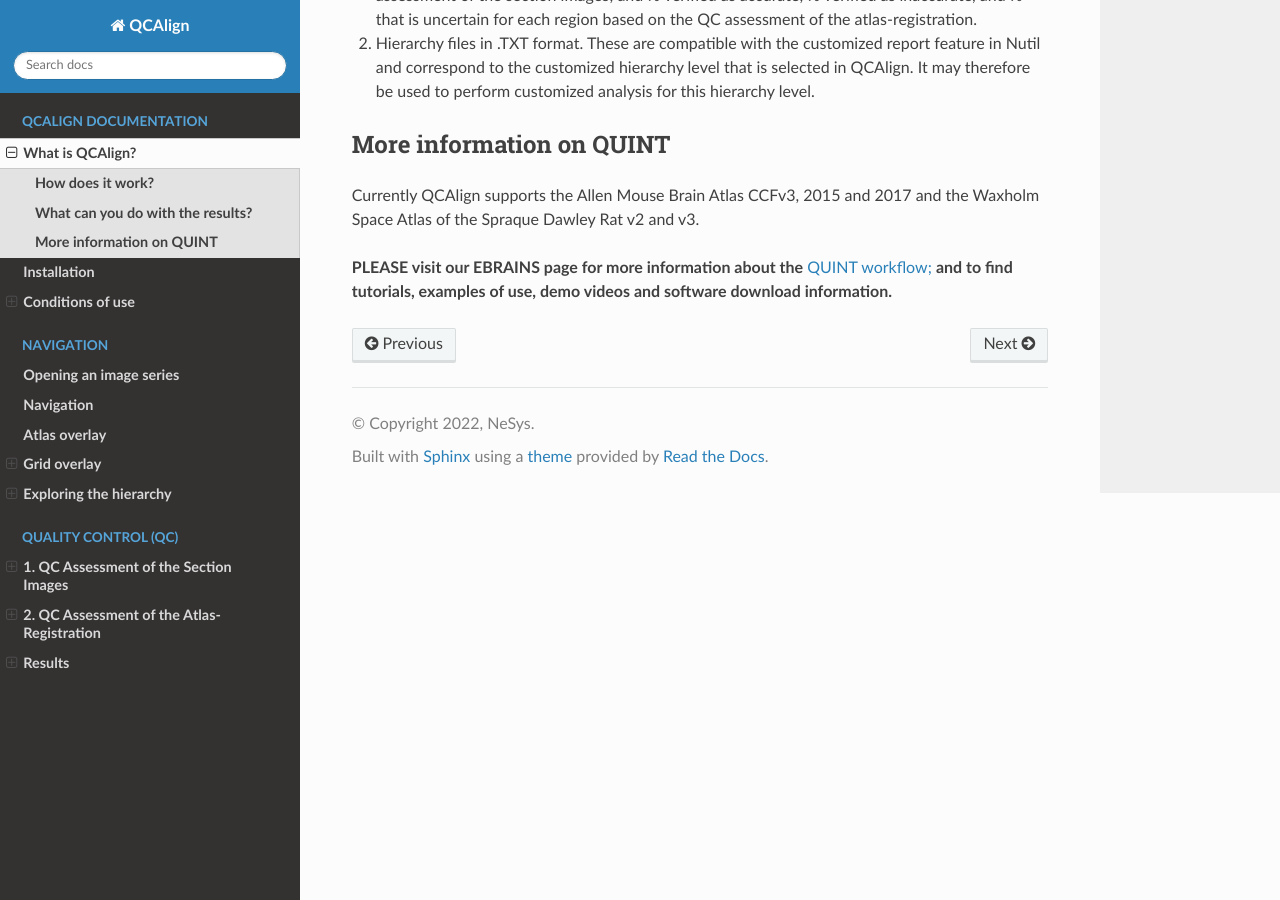
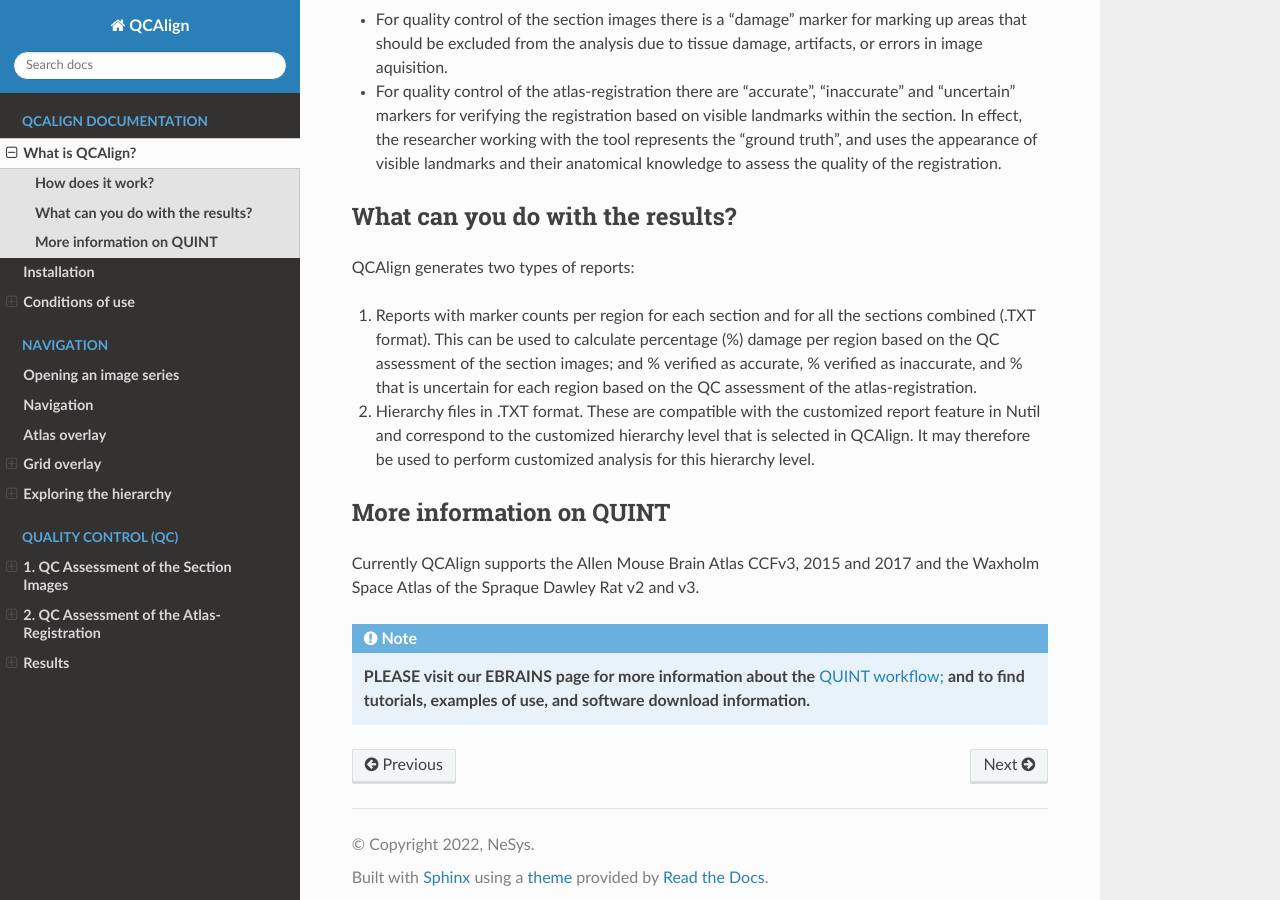
Before and after one commit to Neural-Systems-at-UIO/QCAlign, a Sphinx documentation site: the page built from docs/introduction.rst, in a window 1280 px wide and 900 px high, scrolled down 1176 px. Built offline with Sphinx 7.4.7 and the Read the Docs theme 2.0.0, drawn with Linux system fonts in a browser that asks for light colours.

Commit message:
Update introduction.rst

```diff
--- a/docs/introduction.rst
+++ b/docs/introduction.rst
@@ -2,6 +2,13 @@
 ====================
 
 The QuickNII - ilastik - Nutil (QUINT) workflow enables quantification of labelled features in section images from rodent brains based on extraction of the features by segmentation (with ilastik), and registration of the section images to a reference atlas (with QuickNII and VisuAlign).
+
+**QUINT tutorial**
+
+.. raw:: html
+
+   <iframe width="560" height="315" src="https://www.youtube.com/embed/n-gQigcGMJ0" title="YouTube video player" frameborder="0" allow="accelerometer; autoplay; clipboard-write; encrypted-media; gyroscope; picture-in-picture" allowfullscreen></iframe>
+
 
 QCAlign was developed to support systematic post-processing of the QUINT results. As the quality of the QUINT results depends on the quality of the feature extraction, as well as the quality of the atlas-registration, QCAlign enables quality control of the section images (which has implications for the extraction), as well as quality control of the registration. As reference atlases contain boundaries that are not possible to discern in individual sections, QCAlign has functionality for adjusting the atlas hierarchy to a level that allows verification of the registration. This feature is also useful for exploring the hierarchy, and for designed a customized level to use for QUINT analysis.
 
@@ -35,4 +42,5 @@
 
 Currently QCAlign supports the Allen Mouse Brain Atlas CCFv3, 2015 and 2017 and the Waxholm Space Atlas of the Spraque Dawley Rat v2 and v3.
 
-**PLEASE visit our EBRAINS page for more information about the** `QUINT workflow; <https://ebrains.eu/service/quint/>`_ **and to find tutorials, examples of use, demo videos and software download information.**
+.. note::
+    **PLEASE visit our EBRAINS page for more information about the** `QUINT workflow; <https://ebrains.eu/service/quint/>`_ **and to find tutorials, examples of use, and software download information.**
```
